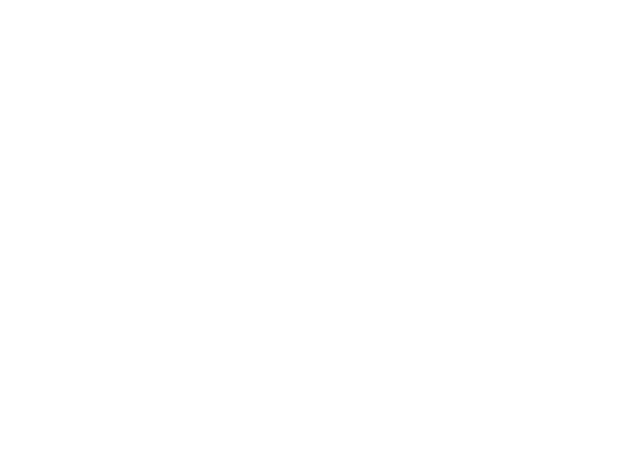
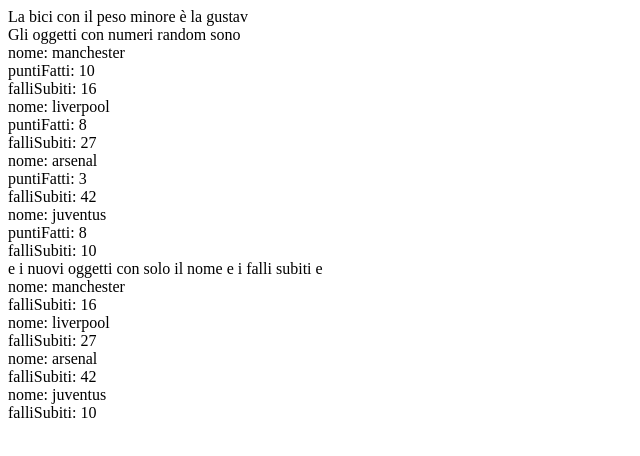
Before and after one commit to maino1997/js-snack-es6, a plain HTML site: page index.html in a window 1280 px wide. Shown: the whole page, without its empty margins (0-640 px from the left). Drawn offline with Linux system fonts and the light colour scheme.

Commit message:
Bonus version

```diff
--- a/index.html
+++ b/index.html
@@ -9,6 +9,8 @@
 </head>
 
 <body>
+    <div id="display-first"></div>
+    <div id="display-second"></div>
     <script src="script.js"></script>
 </body>
 
--- a/script.js
+++ b/script.js
@@ -15,6 +15,8 @@
 
 
 // SNACK 1
+
+const displayElement = document.getElementById("display-first");
 
 const bikeList = [
     {
@@ -40,26 +42,26 @@ let message = "";
 
 for (let i = 0; i < bikeList.length - 1; i++) {
     const { peso } = bikeList[i];
-    // const { nome } = bikeList[i];
-
-
 
     if (peso[i] < peso[i + 1]) {
         result = i;
     } else {
         result = i + 1;
     }
-
-
 }
 
 message += `La bici con il peso minore è la ${bikeList[result].nome}`
 console.log(result);
 console.log(message);
 
+displayElement.innerText = message;
+
 
 
 // SNACK 2
+
+const displayElementBottom = document.getElementById("display-second");
+
 
 const getRandomNumber = (min, max) => {
     const randomNumber = Math.floor(Math.random() * (max - min + 1)) + min;
@@ -90,6 +92,8 @@ const teamList = [
     },
 ]
 
+let newTeamObject = "";
+
 for (let i = 0; i < teamList.length; i++) {
     let { puntiFatti } = teamList[i];
     let { falliSubiti } = teamList[i];
@@ -102,9 +106,15 @@ for (let i = 0; i < teamList.length; i++) {
     teamList[i].puntiFatti = puntiFatti;
     teamList[i].falliSubiti = falliSubiti;
     console.log(teamList[i]);
+
+    for (let key in teamList[i]) {
+        newTeamObject += `<br> ${key}: ${teamList[i][key]}`;
+    }
 }
 
-// let nome = "";
+
+
+let newArrayString = "";
 // let falliSubiti = "";
 const newArray = [];
 
@@ -117,6 +127,24 @@ for (let i = 0; i < teamList.length; i++) {
     }
 
     newArray.push(newObject);
+
+    for (let key in newObject) {
+        newArrayString += `<br>${key}: ${newObject[key]}`;
+    }
 }
 
 console.table(newArray);
+
+
+displayElementBottom.innerHTML = `Gli oggetti con numeri random sono${newTeamObject} <br>
+e i nuovi oggetti con solo il nome e i falli subiti e ${newArrayString}`;
+
+// const ciao = {
+//     nome: "io",
+//     cognome: 3
+// }
+
+// const { nome } = ciao;
+// const { cognome } = ciao;
+
+// displayElementBottom.innerHTML = `${ nome } <br> ${cognome}`;
```
